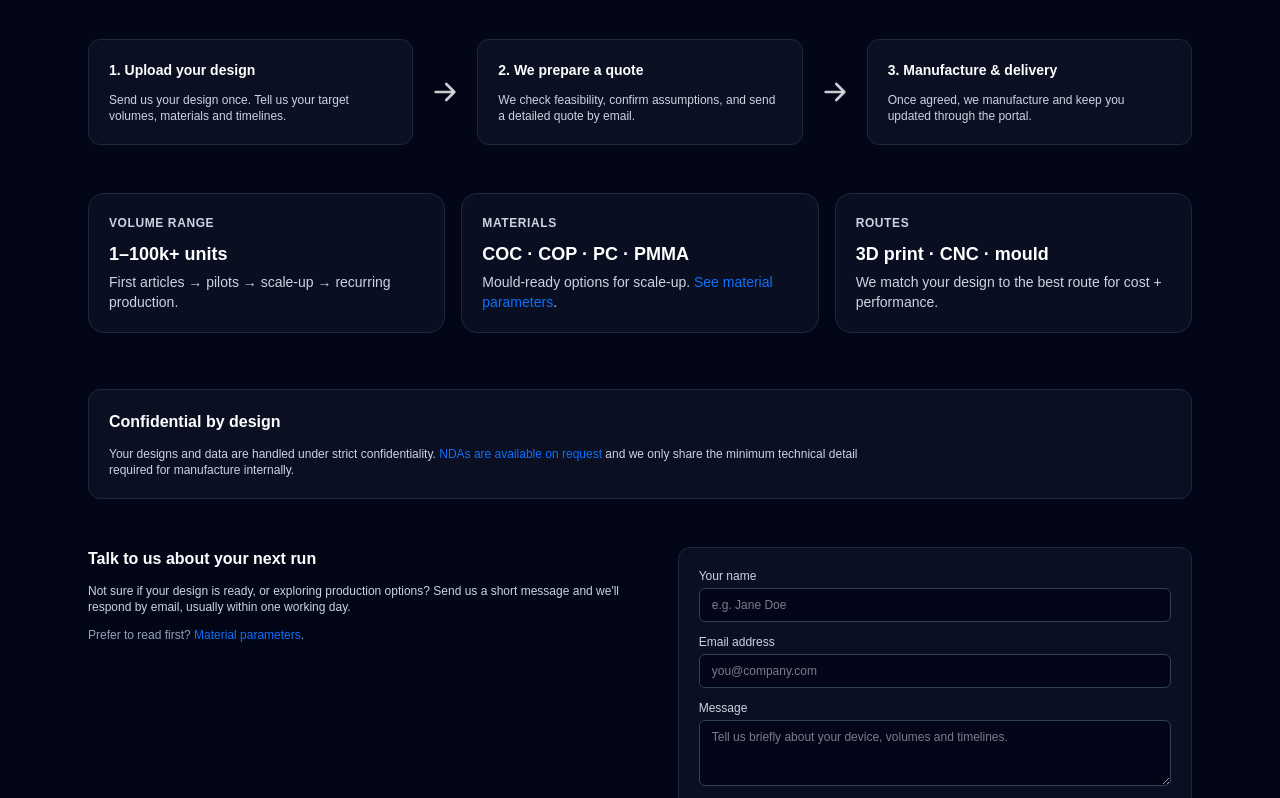
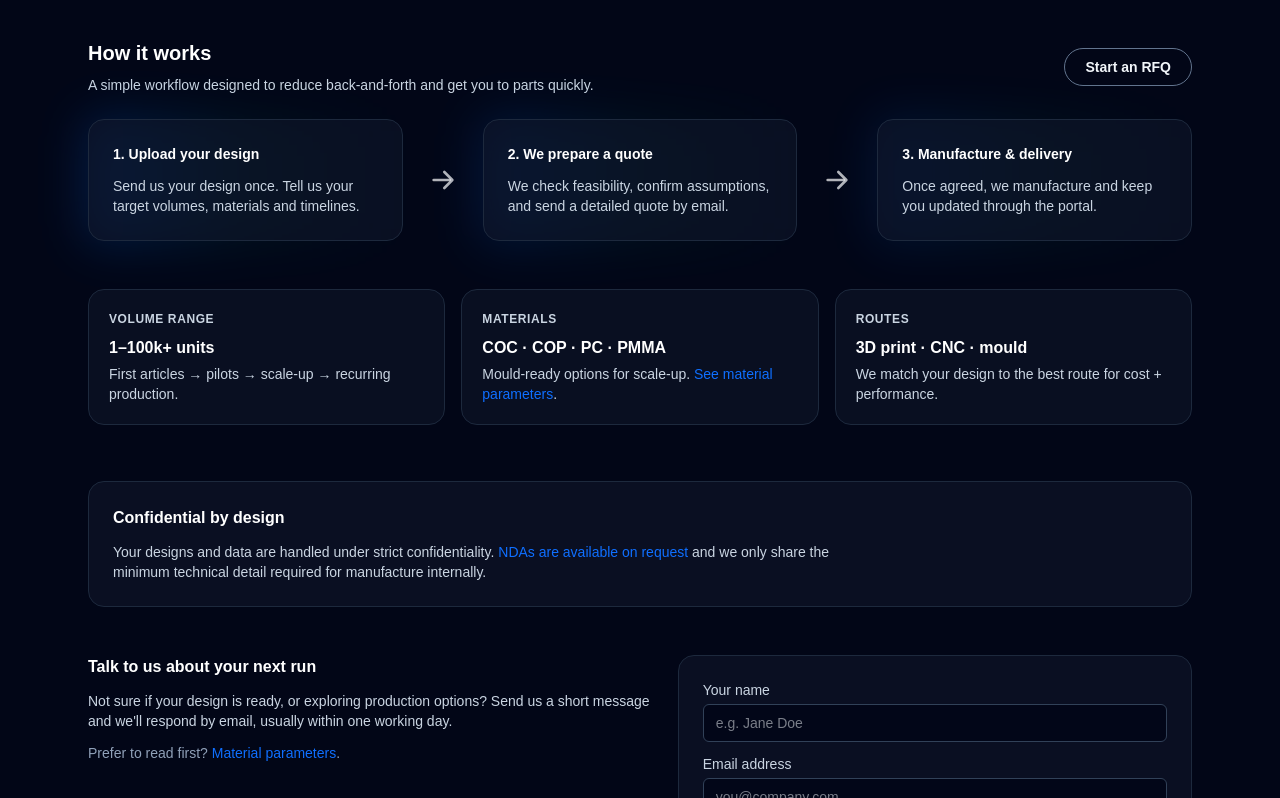
Before and after one commit to OMS-Shop/osm-shop, a Next.js app: page / in a window 1280 px wide. Shown: the part 802-1600 px from the top of the page. Built offline with nearby package versions, Linux system fonts and the light colour scheme.

Commit message:
Landing: add glow to workflow cards + tighten typography

```diff
--- a/app/page.tsx
+++ b/app/page.tsx
@@ -26,7 +26,7 @@ function ArrowRight() {
     <div className="hidden items-center justify-center md:flex">
       <svg
         viewBox="0 0 24 24"
-        className="h-8 w-8 text-white/80"
+        className="h-8 w-8 text-white/70"
         fill="none"
         stroke="currentColor"
         strokeWidth="2"
@@ -59,7 +59,7 @@ export default function HomePage() {
             production.
           </p>
 
-          {/* ✅ Hero CTAs: all inline on desktop */}
+          {/* Hero CTAs */}
           <div className="mt-7 flex flex-col gap-3 sm:flex-row sm:flex-wrap md:flex-nowrap">
             <Link
               href="/upload"
@@ -75,7 +75,6 @@ export default function HomePage() {
               View my orders
             </Link>
 
-            {/* ✅ Rename + keep inline */}
             <Link
               href="/nda"
               className="whitespace-nowrap rounded-full border border-slate-700 bg-slate-900/40 px-6 py-2.5 text-sm font-medium text-slate-100 hover:border-slate-400 text-center"
@@ -84,7 +83,6 @@ export default function HomePage() {
             </Link>
           </div>
 
-          {/* Material parameters link (kept subtle) */}
           <p className="mt-3 text-xs text-slate-400">
             Comparing materials (PMMA vs PC vs COC/COP vs 3D print)?{" "}
             <Link
@@ -166,53 +164,92 @@ export default function HomePage() {
         </div>
       </section>
 
-      {/* ===== How it works (with arrows) ===== */}
+      {/* ===== How it works (centered + glow) ===== */}
       <section id="how-it-works" className="mx-auto max-w-6xl pb-12">
-        <div className="flex flex-col gap-4 md:flex-row md:items-stretch">
-          <div className="flex-1 rounded-xl border border-slate-800 bg-slate-900/60 p-5">
+        <div className="flex items-center justify-between">
+          <div>
+            <h2 className="text-xl font-semibold text-white">How it works</h2>
+            <p className="mt-2 text-sm text-slate-300">
+              A simple workflow designed to reduce back-and-forth and get you to
+              parts quickly.
+            </p>
+          </div>
+
+          <Link
+            href="/upload"
+            className="hidden rounded-full border border-slate-500 px-5 py-2 text-sm font-semibold text-slate-100 hover:border-slate-200 hover:text-white transition-colors md:inline-flex"
+          >
+            Start an RFQ
+          </Link>
+        </div>
+
+        <div className="mt-6 flex flex-col items-stretch gap-4 md:flex-row md:items-center md:gap-6">
+          {/* Card 1 */}
+          <div className="relative flex-1">
+            {/* Glow */}
+            <div
+              aria-hidden
+              className="pointer-events-none absolute -inset-1 rounded-2xl bg-gradient-to-r from-[#0f6fff]/35 via-emerald-400/10 to-transparent blur-xl opacity-60"
+            />
+            <div className="relative rounded-2xl border border-slate-800 bg-slate-900/60 p-6">
               <h3 className="text-sm font-semibold text-white">
                 1. Upload your design
               </h3>
-            <p className="mt-3 text-xs text-slate-300">
+              <p className="mt-3 text-sm text-slate-300">
                 Send us your design once. Tell us your target volumes, materials
                 and timelines.
               </p>
             </div>
+          </div>
 
           <ArrowRight />
 
-          <div className="flex-1 rounded-xl border border-slate-800 bg-slate-900/60 p-5">
+          {/* Card 2 */}
+          <div className="relative flex-1">
+            <div
+              aria-hidden
+              className="pointer-events-none absolute -inset-1 rounded-2xl bg-gradient-to-r from-[#0f6fff]/30 via-emerald-400/10 to-transparent blur-xl opacity-55"
+            />
+            <div className="relative rounded-2xl border border-slate-800 bg-slate-900/60 p-6">
               <h3 className="text-sm font-semibold text-white">
                 2. We prepare a quote
               </h3>
-            <p className="mt-3 text-xs text-slate-300">
+              <p className="mt-3 text-sm text-slate-300">
                 We check feasibility, confirm assumptions, and send a detailed
                 quote by email.
               </p>
             </div>
+          </div>
 
           <ArrowRight />
 
-          <div className="flex-1 rounded-xl border border-slate-800 bg-slate-900/60 p-5">
+          {/* Card 3 */}
+          <div className="relative flex-1">
+            <div
+              aria-hidden
+              className="pointer-events-none absolute -inset-1 rounded-2xl bg-gradient-to-r from-[#0f6fff]/25 via-emerald-400/10 to-transparent blur-xl opacity-50"
+            />
+            <div className="relative rounded-2xl border border-slate-800 bg-slate-900/60 p-6">
               <h3 className="text-sm font-semibold text-white">
                 3. Manufacture &amp; delivery
               </h3>
-            <p className="mt-3 text-xs text-slate-300">
+              <p className="mt-3 text-sm text-slate-300">
                 Once agreed, we manufacture and keep you updated through the
                 portal.
               </p>
             </div>
           </div>
+        </div>
       </section>
 
-      {/* ✅ COMPACT: Volume / Materials / Routes (sleeker, less vertical space) */}
+      {/* ===== Compact trio cards: smaller text ===== */}
       <section id="processes" className="mx-auto max-w-6xl pb-14">
         <div className="grid gap-4 md:grid-cols-3">
           <div className="rounded-2xl border border-slate-800 bg-slate-900/55 p-5">
             <div className="text-[12px] font-extrabold tracking-wider text-slate-300">
               VOLUME RANGE
             </div>
-            <div className="mt-2 text-lg font-semibold text-white">
+            <div className="mt-2 text-base font-semibold text-white">
               1–100k+ units
             </div>
             <div className="mt-1 text-sm text-slate-300">
@@ -224,7 +261,7 @@ export default function HomePage() {
             <div className="text-[12px] font-extrabold tracking-wider text-slate-300">
               MATERIALS
             </div>
-            <div className="mt-2 text-lg font-semibold text-white">
+            <div className="mt-2 text-base font-semibold text-white">
               COC · COP · PC · PMMA
             </div>
             <div className="mt-1 text-sm text-slate-300">
@@ -243,7 +280,7 @@ export default function HomePage() {
             <div className="text-[12px] font-extrabold tracking-wider text-slate-300">
               ROUTES
             </div>
-            <div className="mt-2 text-lg font-semibold text-white">
+            <div className="mt-2 text-base font-semibold text-white">
               3D print · CNC · mould
             </div>
             <div className="mt-1 text-sm text-slate-300">
@@ -255,11 +292,11 @@ export default function HomePage() {
 
       {/* ===== Confidentiality ===== */}
       <section id="confidentiality" className="mx-auto max-w-6xl pb-12">
-        <div className="rounded-xl border border-slate-800 bg-slate-900/60 p-5">
+        <div className="rounded-2xl border border-slate-800 bg-slate-900/60 p-6">
           <h2 className="text-base font-semibold text-white">
             Confidential by design
           </h2>
-          <p className="mt-3 max-w-3xl text-xs text-slate-300">
+          <p className="mt-3 max-w-3xl text-sm text-slate-300">
             Your designs and data are handled under strict confidentiality.{" "}
             <Link href="/nda" className="text-[#0f6fff] hover:underline">
               NDAs are available on request
@@ -279,12 +316,12 @@ export default function HomePage() {
           <h2 className="text-base font-semibold text-white">
             Talk to us about your next run
           </h2>
-          <p className="mt-3 max-w-xl text-xs text-slate-300">
+          <p className="mt-3 max-w-xl text-sm text-slate-300">
             Not sure if your design is ready, or exploring production options?
             Send us a short message and we&apos;ll respond by email, usually
             within one working day.
           </p>
-          <p className="mt-3 text-xs text-slate-400">
+          <p className="mt-3 text-sm text-slate-400">
             Prefer to read first?{" "}
             <Link
               href="/resources#material-parameters"
@@ -299,9 +336,9 @@ export default function HomePage() {
         <form
           action="/api/contact"
           method="post"
-          className="space-y-3 rounded-xl border border-slate-800 bg-slate-900/60 p-5"
+          className="space-y-3 rounded-2xl border border-slate-800 bg-slate-900/60 p-6"
         >
-          <div className="space-y-1 text-xs">
+          <div className="space-y-1 text-sm">
             <label className="block text-slate-300" htmlFor="name">
               Your name
             </label>
@@ -309,12 +346,12 @@ export default function HomePage() {
               id="name"
               name="name"
               type="text"
-              className="w-full rounded-md border border-slate-700 bg-slate-950 px-3 py-2 text-xs text-slate-100 outline-none focus:border-[#0f6fff]"
+              className="w-full rounded-md border border-slate-700 bg-slate-950 px-3 py-2 text-sm text-slate-100 outline-none focus:border-[#0f6fff]"
               placeholder="e.g. Jane Doe"
             />
           </div>
 
-          <div className="space-y-1 text-xs">
+          <div className="space-y-1 text-sm">
             <label className="block text-slate-300" htmlFor="email">
               Email address
             </label>
@@ -323,12 +360,12 @@ export default function HomePage() {
               name="email"
               type="email"
               required
-              className="w-full rounded-md border border-slate-700 bg-slate-950 px-3 py-2 text-xs text-slate-100 outline-none focus:border-[#0f6fff]"
+              className="w-full rounded-md border border-slate-700 bg-slate-950 px-3 py-2 text-sm text-slate-100 outline-none focus:border-[#0f6fff]"
               placeholder="you@company.com"
             />
           </div>
 
-          <div className="space-y-1 text-xs">
+          <div className="space-y-1 text-sm">
             <label className="block text-slate-300" htmlFor="message">
               Message
             </label>
@@ -337,7 +374,7 @@ export default function HomePage() {
               name="message"
               rows={3}
               required
-              className="w-full rounded-md border border-slate-700 bg-slate-950 px-3 py-2 text-xs text-slate-100 outline-none focus:border-[#0f6fff]"
+              className="w-full rounded-md border border-slate-700 bg-slate-950 px-3 py-2 text-sm text-slate-100 outline-none focus:border-[#0f6fff]"
               placeholder="Tell us briefly about your device, volumes and timelines."
             />
           </div>
```
Lines whose indentation alone changed are shown as unchanged.
